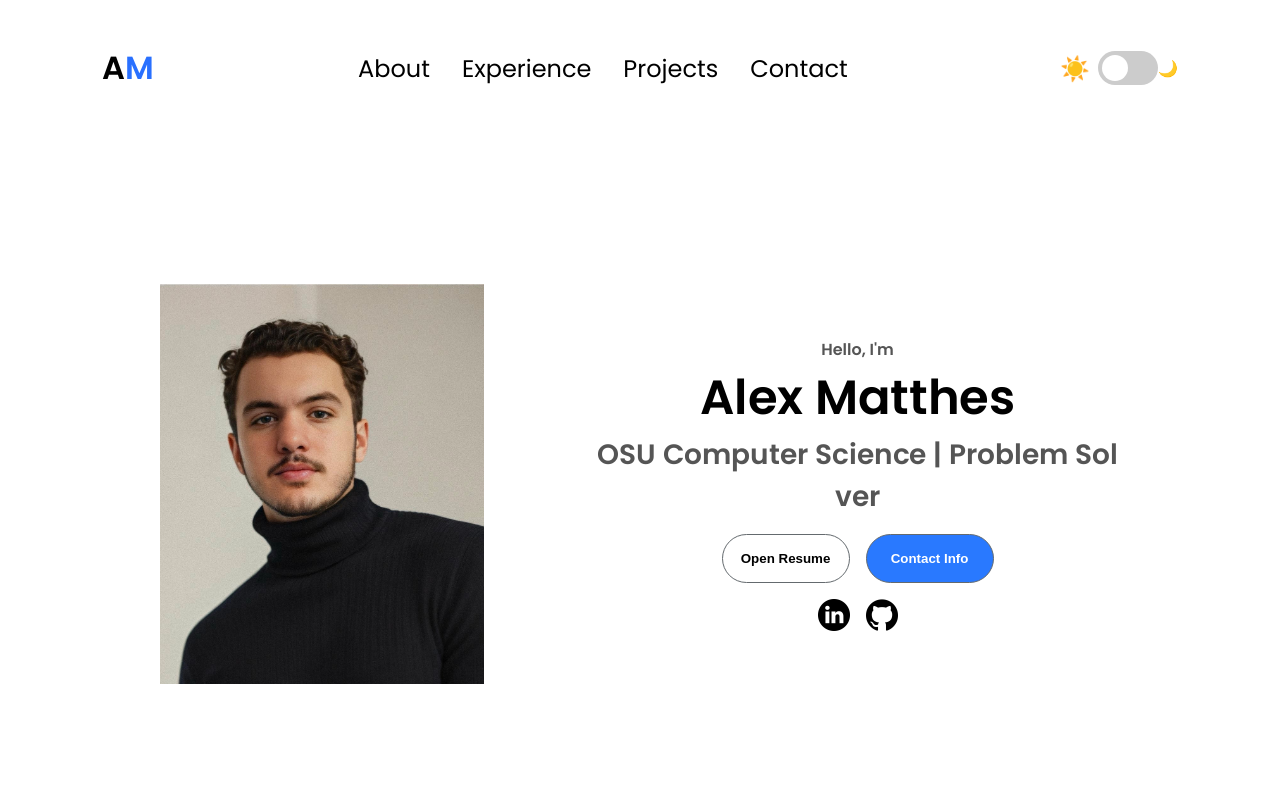
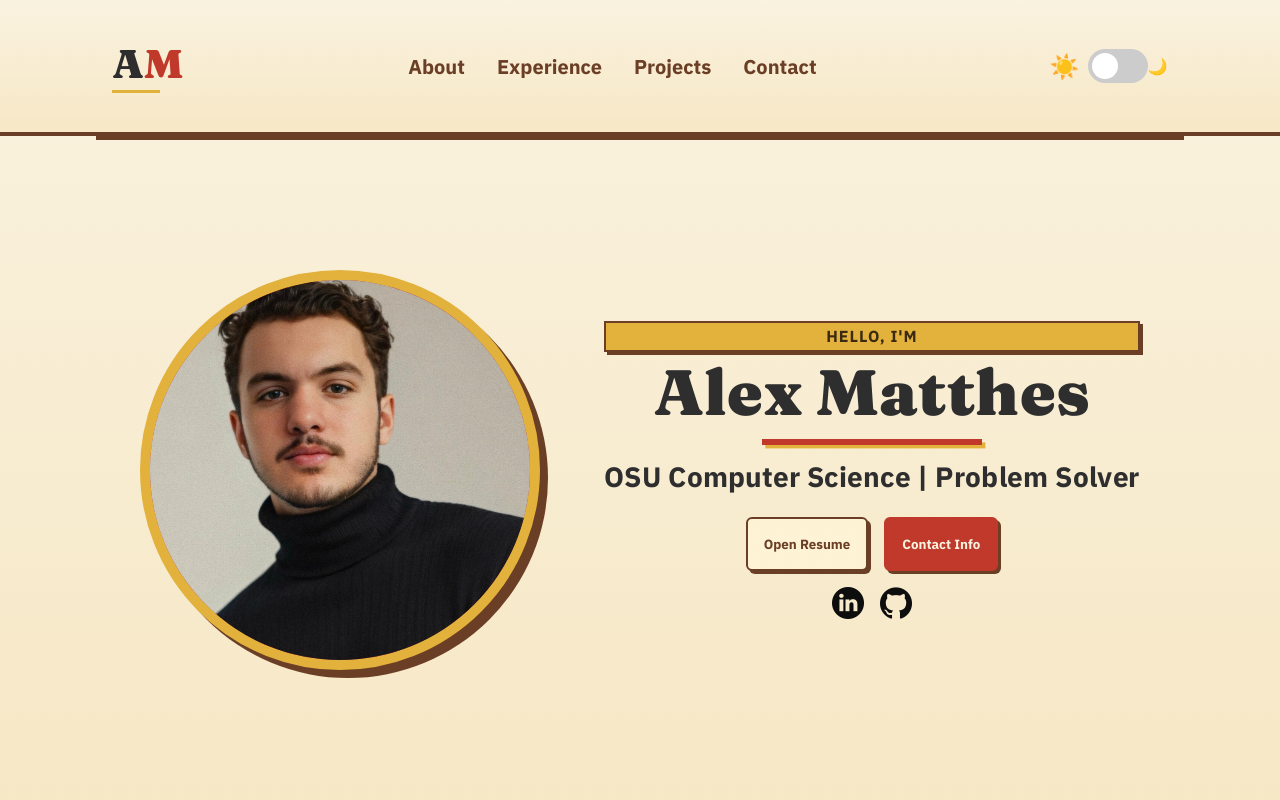
Before and after one commit to alexmatthes/portfolio-project, a plain HTML site: page index.html in a window 1280 px wide. Shown: the top 800 px of the page. Drawn offline with Linux system fonts and the light colour scheme.

Commit message:
Change Style
Changed website style

```diff
--- a/index.html
+++ b/index.html
@@ -43,7 +43,7 @@
 
 <body>
     <nav id="desktop-nav" aria-label="Main Navigation">
-        <a href="./index" class="logo-link">
+        <a href="./index" class="logo-link" aria-current="page">
             <div class="logo">A<span>M</span></div>
         </a>
 
--- a/script.js
+++ b/script.js
@@ -109,27 +109,22 @@ document.addEventListener("DOMContentLoaded", () => {
 });
 
 //Staggered Reveal
-
 document.addEventListener("DOMContentLoaded", () => {
   const title = document.querySelector("#main-title");
-
   if (title) {
-    const letters = title.querySelectorAll("span");
-
-    letters.forEach((letter, index) => {
-      letter.style.animationDelay = `${index * 0.05}s`;
+    title.querySelectorAll("span").forEach((letter, i) => {
+      const jitter = (Math.random() * 0.04).toFixed(3); // 0–0.04s
+      letter.style.animationDelay = `${i * 0.1 + Number(jitter)}s`;
     });
   }
 });
 
 document.addEventListener("DOMContentLoaded", () => {
   const title = document.querySelector("#sub-title");
-
   if (title) {
-    const letters = title.querySelectorAll("span");
-
-    letters.forEach((letter, index) => {
-      letter.style.animationDelay = `${index * 0.05}s`;
+    title.querySelectorAll("span").forEach((letter, i) => {
+      const jitter = (Math.random() * 0.04).toFixed(3); // 0–0.04s
+      letter.style.animationDelay = `${i * 0.1 + Number(jitter)}s`;
     });
   }
 });
--- a/style.css
+++ b/style.css
@@ -1,14 +1,34 @@
 /* GENERAL STYLING */
 
-@import url('https://fonts.googleapis.com/css2?family=Poppins:wght@300;400;500;600&display=swap');
+@import url('https://fonts.googleapis.com/css2?family=Fraunces:opsz,wght@9..144,700;9..144,900&family=IBM+Plex+Sans:wght@400;500;700&display=swap');
+
+:root {
+  /* Warm retro palette */
+  --bg-color: #FAF3E0;        /* cream */
+  --section-alt: #F0E4C2;     /* tan for alternating sections */
+  --text-color: #2E2E2E;      /* charcoal */
+  --primary-accent: #C0392B;  /* brick red */
+  --secondary-accent: #E3B23C;/* goldenrod */
+  --ink-brown: #6B3E26;       /* brown for outlines/shadows */
+
+  /* Fonts */
+  --heading-font: 'Fraunces', serif;      /* retro display */
+  --body-font: 'IBM Plex Sans', system-ui, -apple-system, sans-serif;
+}
+
 
 * {
   margin: 0;
   padding: 0;
+  box-sizing: border-box;
 }
 
 body {
-    font-family: "Poppins", sans-serif;
+  font-family: var(--body-font);
+  background: linear-gradient(#FAF3E0, #F7E8C6);
+  background-attachment: fixed;
+  background-color: var(--bg-color);
+  color: var(--text-color);
 }
 
 html {
@@ -16,7 +36,9 @@ html {
 }
 
 p {
-    color: rgb(85, 85, 85);
+  color: var(--text-color);
+  line-height: 1.7;
+  letter-spacing: 0.15px;
 }
 
 /* TRANSITIONS */
@@ -26,50 +48,63 @@ a, .btn {
 }
 
 /* DESKTOP NAVIGATION */
-
-nav, .nav-links {
+nav {
+  background: linear-gradient(180deg, #FAF3E0 0%, #F7E8C6 100%);
     display: flex;
-}
-
-nav {
     justify-content: space-around;
     align-items: center;
     height: 17vh;
+    border-bottom: 4px solid var(--ink-brown);
 }
 
 .nav-links {
+    display: flex;
     gap: 2rem;
     list-style: none;
-    font-size: 1.5rem;
+    font-size: 1.25rem;
+    font-family: var(--body-font);
+    font-weight: 600;
+}
+
+.nav-links a[aria-current="page"],
+.nav-links a:focus-visible {
+  text-decoration: underline;
+  text-decoration-color: var(--secondary-accent);
+  text-underline-offset: 6px;
+}
+
+.logo {
+    font-family: var(--heading-font);
+    font-weight: 900;
+    font-feature-settings: "liga", "kern", "ss03";
+    font-size: 2.5rem;
+    color: var(--text-color);
+}
+
+.logo::after {
+  content: "";
+  display: block;
+  width: 1.2em;
+  height: 3px;
+  background: var(--secondary-accent);
+  margin-top: 2px;
+}
+
+.logo span {
+    color: var(--primary-accent);
 }
 
 a {
-    color: black;
+    color: var(--ink-brown);
     text-decoration: none;
-    text-decoration-color: white;
+    transition: all 300ms ease;
 }
 
 a:hover {
-    color: #2979FF;
+  color: var(--primary-accent);
   text-decoration: underline;
-    text-underline-offset: 1rem;
-    text-decoration-color: #2979FF;
-}
-
-.logo {
-    font-size: 2rem;
-    font-weight: 600;
-    color: #000;
-    transition: all 300ms ease;
-}
-
-.logo span{
-  color: #2970FF;
-}
-
-.logo:hover {
-    cursor: pointer;
-    letter-spacing: 1px;
+  text-underline-offset: 4px;
+  text-decoration-color: var(--secondary-accent);
 }
 
 /* HAMBURGER MENU */
@@ -95,7 +130,7 @@ a:hover {
 .hamburger-icon span {
     width: 100%;
     height: 2px;
-    background-color: black;
+    background-color: var(--ink-brown);
     transition: all 0.3 ease-in-out;
 }
 
@@ -103,21 +138,25 @@ a:hover {
     position: absolute;
     top: 100%;
     right: 0;
-    background-color: white;
+    background-color: var(--bg-color);
     width: fit-content;
     max-height: 0;
     overflow: hidden;
     transition: all 0.3 ease-in-out;
 }
 
-.menu-links a{
+.menu-links a {
     display: block;
     padding: 10px;
     text-align: center;
     font-size: 1.5rem;
-    color: black;
+    color: var(--ink-brown);
     text-decoration: none;
     transition: all 0.3 ease-in-out;
+}
+
+.menu-links a:hover {
+  color: var(--primary-accent);
 }
 
 .menu-links li {
@@ -146,11 +185,11 @@ a:hover {
 /* SECTIONS */
 
 section {
-    padding-top: 4vh;
-    height: 96vh;
+    padding-top: 6vh;
+    height: auto;
     margin: 0 10rem;
     box-sizing: border-box;
-    min-height: fit-content;
+    min-height: 60vh;
 }
 
 .section-container {
@@ -163,14 +202,23 @@ section {
   display: flex;
   justify-content: center;
   gap: 4rem;
-    height: 80vh;
+  min-height: 80vh;
+  height: auto;
+  padding: 6rem 0;
 }
 
 .section__pic-container {
   display: flex;
-    height: 600px;
-    width: 600px;
+  justify-content: center;
+  align-items: center;
+  height: 360px;
+  width: 360px;
   margin: auto 0;
+  border-radius: 999px;
+  border: 10px solid var(--secondary-accent);
+  box-shadow: 8px 8px 0 var(--ink-brown);
+  overflow: hidden;
+  background: var(--primary-accent);
 }
 
 .section__text {
@@ -184,22 +232,68 @@ section {
 
 .section__text__p1 {
   text-align: center;
+  background: var(--secondary-accent);
+  color: #3b2a12;
+  border: 2px solid var(--ink-brown);
+  box-shadow: 3px 3px 0 var(--ink-brown);
+  font-weight: 700;
+  text-transform: uppercase;
+  letter-spacing: 1px;
 }
 .section__text__p2 {
     font-size: 1.75rem;
     margin-bottom: 1rem;
 }
 
+.section__pic-container img {
+  width: 100%;
+  height: 100%;
+  object-fit: cover;
+  object-position: center;
+  display: block;
+}
+
 .title {
-    font-size: 3rem;
+  position: relative;
+  letter-spacing: 0.5px;
+}
+
+.title::after {
+  content: "";
+  display: block;
+  width: 220px;
+  height: 6px;
+  background: var(--primary-accent);
+  margin: 0.5rem auto 0;
+  box-shadow: 3.4px 3.4px var(--secondary-accent);
+}
+
+.title {
+  position : relative;
+  padding-bottom: .5rem;
+  font-size: 4rem;
   text-align: center;
 }
+
+/* Headings */
+
+h1, h2, h3, .title {
+  font-family: var(--heading-font);
+  font-weight: 900;
+  font-feature-settings: "liga", "kern", "ss03";
+  color: var(--text-color);
+}
+
 
 #socials-container {
     display: flex;
     justify-content: center;
     margin-top: 1rem;
     gap: 1rem;
+}
+
+#socials-container .icon {
+  filter: sepia(60%) saturate(80%) hue-rotate(-10deg) contrast(90%);
 }
 
 /* ICONS */
@@ -215,7 +309,6 @@ section {
 }
 
 /* BUTTONS */
-
 .btn-container {
     display: flex;
     justify-content: center;
@@ -223,42 +316,39 @@ section {
 }
 
 .btn {
+    font-family: var(--body-font);
     font-weight: 600;
     transition: all 300ms ease;
     padding: 1rem;
-    width: 8rem;
-    border-radius: 2rem;
+    border-radius: 6px;
+    border: 2px solid var(--ink-brown);
+    background: #FFF3D6;
+    color: var(--ink-brown);
+    box-shadow: 3px 3px 0 var(--ink-brown); /* Creates the solid shadow */
 }
 
-.btn-color-1, .btn-color-2 {
-    border: #646a6e 0.1rem solid;
+.btn:hover {
+    cursor: pointer;
+    transform: translate(-2px, -2px) rotate(-0.5deg);
+    box-shadow: 6px 6px 0 var(--text-color);
 }
 
-.btn-color-1:hover, .btn-color-2:hover {
-    cursor: pointer;
+.btn:active {
+    transform: translate(2px, 2px) rotate(0.5deg);
+    box-shadow: 2px 2px 0 var(--text-color);
 }
 
+/* Primary Button Style */
 .btn-color-1 {
-    background: #2979FF;
-    color: white;
+    background: var(--primary-accent);
+    color: var(--bg-color);
+    border-color: var(--primary-accent);
 }
 
 .btn-color-1:hover {
-    background: #1c5fe6;
-}
-
-.btn-color-2 {
-    background: none;
-}
-
-.btn-color-2:hover {
-    background: #212325;
-    border: rgb(255,255,255) 0.1rem solid;
-    color: white;
-}
-
-.btn-container {
-    gap: 1rem;
+    background: var(--primary-accent);
+    border-color: var(--primary-accent);
+    box-shadow: 6px 6px 0 var(--secondary-accent);
 }
 
 /* ABOUT SECTION */
@@ -295,18 +385,22 @@ section {
 .details-container {
   padding: 1.5rem;
   flex: 1;
-    background: white;
-    border-radius: 2rem;
-    border: rgb(53, 53, 53) 0.1rem solid;
-    border-color: rgb(163, 163, 163);
+  background: #fff7e8;
+  border-radius: 10px;
+  border: 2px solid var(--ink-brown);
   text-align: center;
-    box-shadow: 0 4px 8px rgba(0,0,0,0.1);
+  box-shadow: 8px 8px 0 var(--ink-brown);
   transition: all 300ms ease;
+  transform: rotate(-0.3 deg);
+}
+
+.details-container:nth-child(even) {
+  transform: rotate(0.3 deg);
 }
 
 .details-container:hover {
-  transform: translateY(-10px);
-  box-shadow: 0 8px 16px rgba(0,0,0,0.2);
+  transform: translate(-4px, -4px) rotate(-0.3deg);
+  box-shadow: 10px 10px 0 var(--ink-brown);
 }
 
 .section-container {
@@ -331,7 +425,7 @@ section {
 }
 
 .experience-sub-title {
-    color: rgb(85, 85, 85);
+    color: var(--text-color);
     font-weight: 600;
     font-size: 1.75rem;
     margin-bottom: 2rem;
@@ -371,7 +465,7 @@ article .icon{
 
 .color-container {
     border-color:rgb(163, 163, 163);
-    background: rgb(250,250,250);
+    background: #fff7e8;
 }
 
 .project-img {
@@ -380,13 +474,18 @@ article .icon{
     height: 90%;
 }
 
+.project-img:hover {
+  transform: scale(1.02) rotate(-0.5deg);
+  transition: transform 300ms ease;
+}
+
 .project-title {
     margin: 1rem;
-    color: black;
+    color: var(--text-color);
 }
 
 .project-btn {
-    color: black;
+    color: var(--text-color);
     border-color: rgb(163, 163, 163);
 }
 
@@ -403,9 +502,9 @@ article .icon{
     display: flex;
     justify-content: center;
     border-radius: 2rem;
-    border: rgb(53, 53, 53) 0.1rem solid;
+    border: 2px solid var(--ink-brown);
     border-color: rgb(163, 163, 163);
-    background: rgb(250,250,250);
+    background: #fff7E8;
     margin: 2rem auto;
     padding: 0.5rem;
 }
@@ -443,21 +542,21 @@ footer p {
 
 /* DARK MODE STYLES */
 body.dark-mode {
-  background-color: #1a1a1a;
-  color: #fff;
+  background: #14110F;
+  color: #F6EBD9;
 }
 
 body.dark-mode p {
-  color: #e0e0e0;
+  color: #E0E0E0;
 }
 
 body.dark-mode .logo {
-  color: #fff;
+  color: #FFF;
 }
 
 body.dark-mode .details-container {
-  background: #333;
-  border-color: #555;
+  background: #2A2420;
+  border-color: #D9C38B;
 }
 
 body.dark-mode .color-container {
@@ -470,6 +569,10 @@ body.dark-mode .project-title {
 
 body.dark-mode a {
   color: #fff;
+}
+
+body.dark-mode a:hover {
+  color: var(--secondary-accent);
 }
 
 body.dark-mode .contact-info-upper-container {
@@ -543,7 +646,7 @@ body.dark-mode #experience .icon {
 }
 
 input:checked + .slider {
-  background-color: #2979FF;
+  background-color: var(--primary-accent);
 }
 
 input:checked + .slider:before {
@@ -580,9 +683,9 @@ input:checked + .slider:before {
 
 .photo-item {
     flex-basis: 30%; /* Three items per row on large screens */
-    border-radius: 2rem;
+    border-radius: 10px;
     overflow: hidden;
-    box-shadow: 0 4px 8px rgba(0,0,0,0.1);
+    box-shadow: 6px 6px 0 var(--ink-brown);
     transition: transform 400ms ease;
 }
 
@@ -673,3 +776,96 @@ input:checked + .slider:before {
     transform: translateY(0) scale(1);
   }
 }
+
+@media (prefers-reduced-motion: reduce) {
+  #main-title span, #sub-title span {
+    animation: none !important;
+    opacity: 1; transform: none;
+  }
+}
+
+#main-title span, #sub-title span {
+  animation-duration: 1s; /* or 1.5s for a smoother vintage feel */
+  animation-timing-function: ease-out;
+}
+
+section { border-top: 4px solid var(--ink-brown); }
+#about, #projects { background: var(--section-alt); }
+
+section + section {
+  border-top: 2px solid var(--ink-brown);
+}
+
+body::before {
+  content: "";
+  position: fixed; inset: 0;
+  pointer-events: none;
+  background:
+    radial-gradient(rgba(0,0,0,0.06) 1px, transparent 1px) 0 0/3px 3px,
+    radial-gradient(rgba(0,0,0,0.04) 1px, transparent 1px) 1px 1px/3px 3px;
+  mix-blend-mode: multiply;
+  opacity: .08;
+}
+
+body.dark-mode::before {
+  display: none;
+}
+
+@media (max-width: 1400px) {
+  section { margin: 0 6rem; }
+}
+@media (max-width: 1100px) {
+  section { margin: 0 3rem; }
+}
+
+/* --- Dark mode fixes & polish --- */
+
+/* 1) Override light nav gradient + borders */
+body.dark-mode nav {
+  background: linear-gradient(180deg, #1c1815 0%, #14110F 100%);
+  border-bottom-color: #3a2f29;
+}
+
+/* 2) Section backgrounds & rules */
+body.dark-mode section { border-top-color: #3a2f29; }
+body.dark-mode #about,
+body.dark-mode #projects {
+  background: #1e1a17;  /* replaces the tan from light mode */
+}
+
+/* 3) Buttons (the base cream looked too bright on dark) */
+body.dark-mode .btn {
+  background: #2A2420;
+  color: #F6EBD9;
+  border-color: #D9C38B;
+  box-shadow: 3px 3px 0 #3a2f29;
+}
+body.dark-mode .btn:hover {
+  box-shadow: 6px 6px 0 #3a2f29;
+}
+
+/* 4) Card borders/text already handled; unify 'color-container' border */
+body.dark-mode .color-container {
+  background: #2A2420;
+  border-color: #3a2f29;
+}
+
+/* 5) Contact panel contrast */
+body.dark-mode .contact-info-upper-container {
+  background: #2A2420;
+  border-color: #3a2f29;
+}
+
+/* 6) Links */
+body.dark-mode a { color: #F6EBD9; }
+body.dark-mode a:hover { color: var(--secondary-accent); }
+
+/* 7) Optional: darker shadow for images/cards in dark */
+body.dark-mode .details-container,
+body.dark-mode .photo-item {
+  box-shadow: 8px 8px 0 #3a2f29;
+}
+
+body.dark-mode h1, h3 {
+  color: #F6EBD9;
+}
```
Lines whose indentation alone changed are shown as unchanged.
